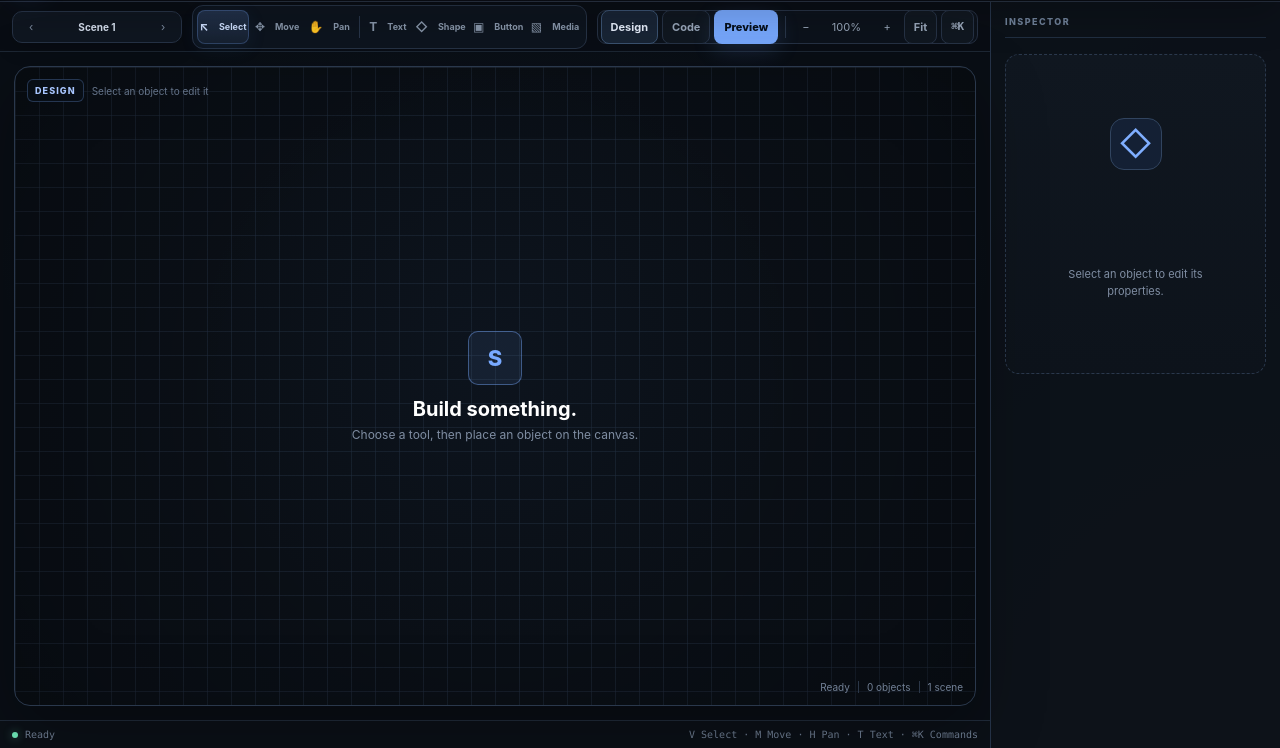
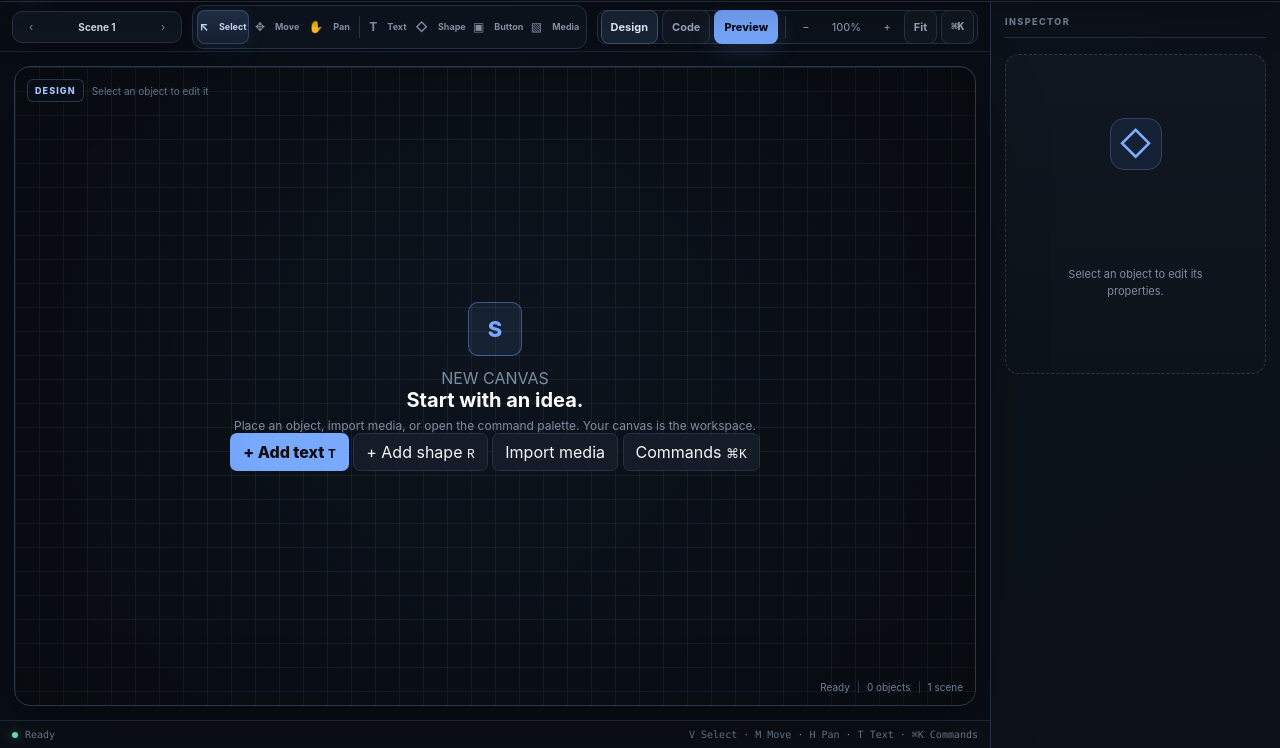
Before and after one commit to LILSYNNOFFICIAL/SYN-STUDIO, a website: page studio/index.html in a window 1280 px wide. Shown: the part 52-800 px from the top of the page. Drawn offline with Linux system fonts and the light colour scheme.

Commit message:
Upgrade SYN Studio canvas onboarding

```diff
--- a/studio/index.html
+++ b/studio/index.html
@@ -71,15 +71,22 @@
           <button id="inspectorToggle" class="mobile-inspector-toggle" aria-label="Toggle inspector" aria-expanded="false">Inspector</button>
         </div>
       </div>
-      <div id="stage" class="stage">
+      <div id="stage" class="stage" tabindex="0" aria-label="SYN canvas">
         <div class="canvas-hud canvas-hud-top">
           <span class="hud-pill" id="canvasModeLabel">DESIGN</span>
           <span class="hud-copy" id="canvasHint">Select an object to edit it</span>
         </div>
         <div id="emptyState" class="empty-state">
           <div class="empty-icon">S</div>
-          <h1>Build something.</h1>
-          <p>Choose a tool, then place an object on the canvas.</p>
+          <div class="empty-eyebrow">NEW CANVAS</div>
+          <h1>Start with an idea.</h1>
+          <p>Place an object, import media, or open the command palette. Your canvas is the workspace.</p>
+          <div class="empty-actions">
+            <button id="emptyText" class="empty-action primary">+ Add text <kbd>T</kbd></button>
+            <button id="emptyShape" class="empty-action">+ Add shape <kbd>R</kbd></button>
+            <button id="emptyMedia" class="empty-action">Import media</button>
+            <button id="emptyCommands" class="empty-action">Commands <kbd>⌘K</kbd></button>
+          </div>
         </div>
         <div class="canvas-hud canvas-hud-bottom">
           <span id="canvasStatus">Ready</span>
```
